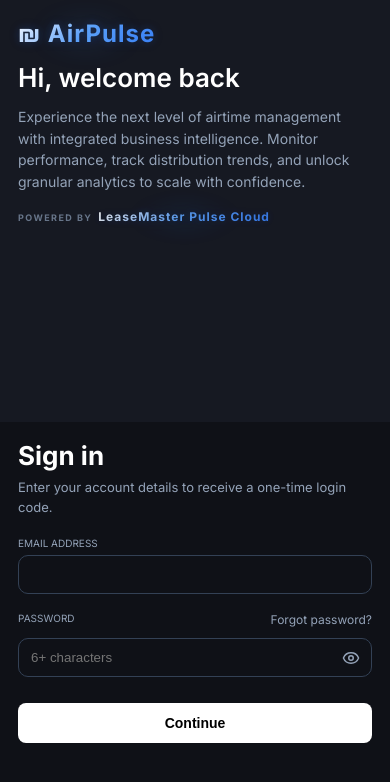
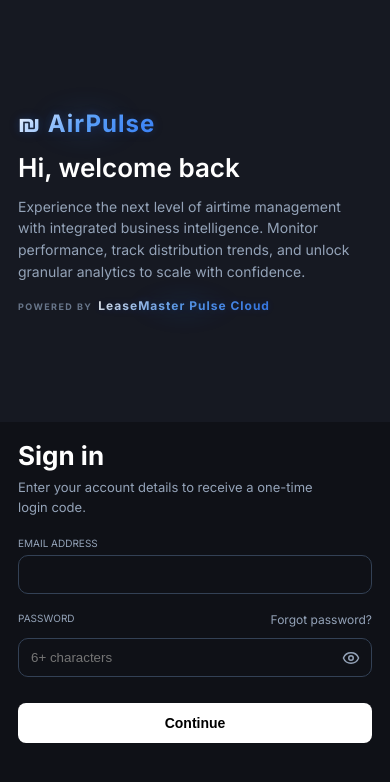
Before and after one commit to codeswindler/airpulse, a Next.js app: page /login in a window 390 px wide. Shown: the top 782 px of the page. Built offline with nearby package versions, Linux system fonts and the light colour scheme.

Commit message:
Center mobile login sections

```diff
--- a/app/globals.css
+++ b/app/globals.css
@@ -220,7 +220,7 @@
   .login-page__hero {
     flex: 1 1 0 !important;
     padding: 22px 18px 20px !important;
-    justify-content: flex-start !important;
+    justify-content: center !important;
     min-height: 0;
   }
 
@@ -244,7 +244,7 @@
     flex: 1 1 0 !important;
     padding: 20px 18px 22px !important;
     align-items: stretch !important;
-    justify-content: flex-start !important;
+    justify-content: center !important;
     min-height: 0;
   }
 
@@ -271,12 +271,14 @@
     line-height: 1.08 !important;
     margin-bottom: 8px !important;
     font-weight: 650 !important;
+    text-wrap: balance;
   }
 
   .login-page__panel > p {
     font-size: 13px !important;
     line-height: 1.5 !important;
     margin-bottom: 20px !important;
+    text-wrap: pretty;
   }
 
   .login-page__panel form {
```
